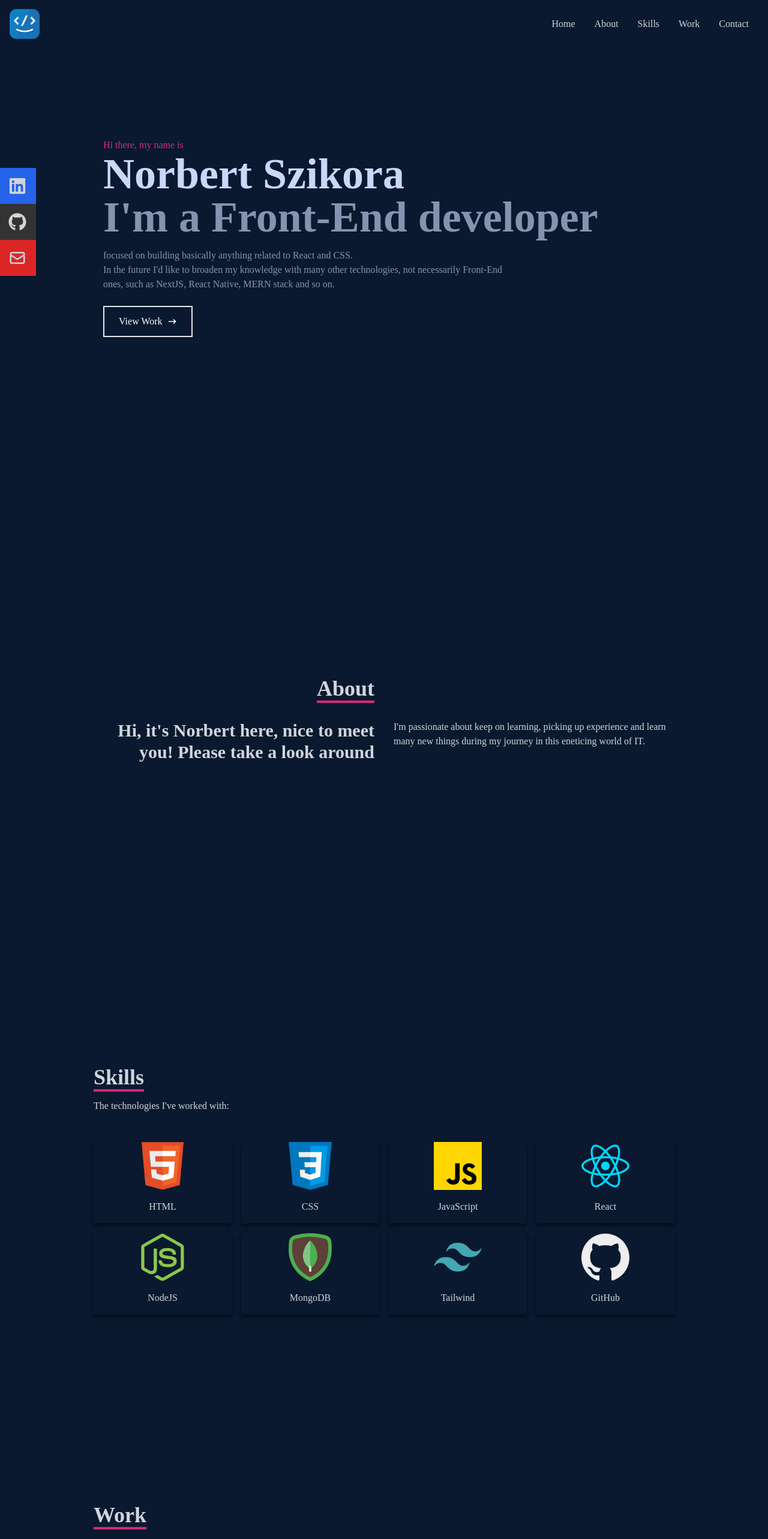
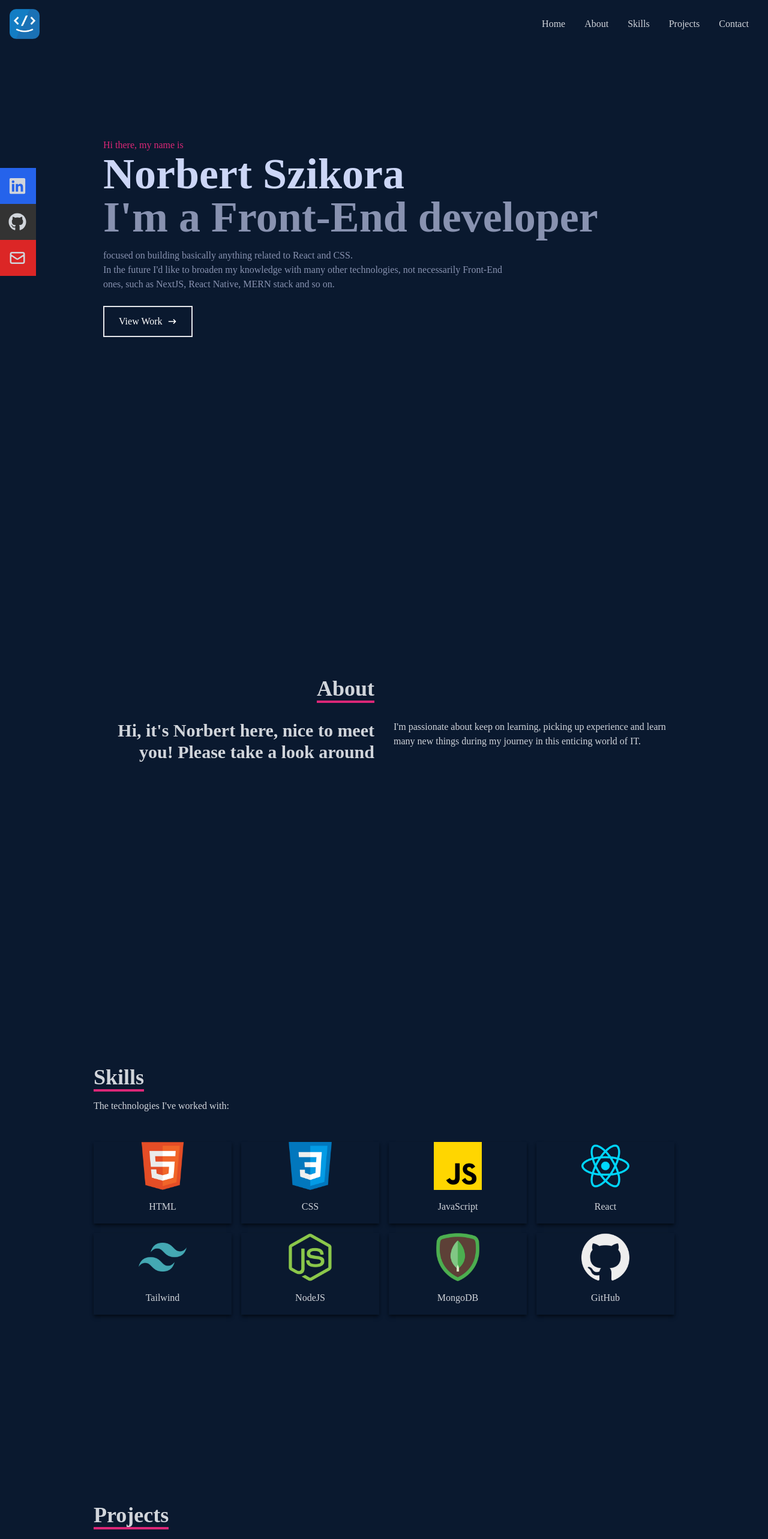
Before and after one commit to SziNo/portfolio, a React (Create React App) app: page / in a window 1280 px wide. Shown: the top 2566 px of the page at 60% size. Built offline with nearby package versions, Linux system fonts and the light colour scheme.

Commit message:
minor fixes applied

```diff
--- a/src/App.js
+++ b/src/App.js
@@ -3,7 +3,7 @@ import Navbar from './components/Navbar'
 import Home from './components/Home'
 import About from './components/About'
 import Skills from './components/Skills'
-import Work from './components/Work'
+import Projects from './components/Projects'
 import Contact from './components/Contact'
 
 const App = () => {
@@ -13,7 +13,7 @@ const App = () => {
       <Home />
       <About />
       <Skills />
-      <Work />
+      <Projects />
       <Contact />
     </div>
   )
--- a/src/components/About.jsx
+++ b/src/components/About.jsx
@@ -23,7 +23,7 @@ const About = () => {
           <div>
             <p>
               I'm passionate about keep on learning, picking up experience and
-              learn many new things during my journey in this eneticing world of
+              learn many new things during my journey in this enticing world of
               IT.
             </p>
           </div>
--- a/src/components/Home.jsx
+++ b/src/components/Home.jsx
@@ -20,7 +20,7 @@ const Home = () => {
           Native, MERN stack and so on.
         </p>
         <div>
-          <Link to='work' smooth={true} duration={500}>
+          <Link to='projects' smooth={true} duration={500}>
             <button className='text-white group border-2 px-6 py-3 my-2 flex items-center hover:bg-pink-600 hover:border-pink-600'>
               View Work
               <span className='group-hover:rotate-90 duration-300'>
--- a/src/components/Navbar.jsx
+++ b/src/components/Navbar.jsx
@@ -12,7 +12,9 @@ const Navbar = () => {
     <nav className='fixed w-full h-[80px] flex justify-between items-center px-4 bg-[#0a192f] text-gray-300'>
       {/* Logo */}
       <div>
-        <img src={logo} alt='logo' style={{ width: '50px' }} />
+        <Link to='home' smooth={true} duration={500}>
+          <img src={logo} alt='logo' style={{ width: '50px' }} />
+        </Link>
       </div>
 
       {/* Menu */}
@@ -33,8 +35,8 @@ const Navbar = () => {
           </Link>
         </li>
         <li>
-          <Link to='work' smooth={true} duration={500}>
-            Work
+          <Link to='projects' smooth={true} duration={500}>
+            Projects
           </Link>
         </li>
         <li>
--- a/src/components/Work.jsx
+++ b/src/components/Projects.jsx
@@ -5,16 +5,16 @@ import githubFinder from '../assets/project4.png'
 import cocktailFinder from '../assets/project5.png'
 import quiz from '../assets/project6.png'
 
-const Work = () => {
+const Projects = () => {
   return (
     <section
-      name='work'
+      name='projects'
       className='w-full md:h-screen text-gray-300 bg-[#0a192f]'
     >
       <div className='max-w-[1000px] mx-auto p-4 flex flex-col justify-center w-full h-full'>
         <div className='pb-8'>
           <p className='text-4xl font-bold inline border-b-4 text-gray-300 border-pink-600'>
-            Work
+            Projects
           </p>
         </div>
 
@@ -220,4 +220,4 @@ const Work = () => {
   )
 }
 
-export default Work
+export default Projects
--- a/src/components/Skills.jsx
+++ b/src/components/Skills.jsx
@@ -29,7 +29,7 @@ const Skills = () => {
           <div className='shadow-md shadow-[#040c16] hover:scale-110 duration-500'>
             <img className='w-20 mx-auto' src={css} alt='CSS icon' />
             <p className='my-4'>CSS</p>
-          </div>{' '}
+          </div>
           <div className='shadow-md shadow-[#040c16] hover:scale-110 duration-500'>
             <img
               className='w-20 mx-auto'
@@ -37,23 +37,23 @@ const Skills = () => {
               alt='JavaScript icon'
             />
             <p className='my-4'>JavaScript</p>
-          </div>{' '}
+          </div>
           <div className='shadow-md shadow-[#040c16] hover:scale-110 duration-500'>
             <img className='w-20 mx-auto' src={react} alt='React icon' />
             <p className='my-4'>React</p>
-          </div>{' '}
+          </div>
+          <div className='shadow-md shadow-[#040c16] hover:scale-110 duration-500'>
+            <img className='w-20 mx-auto' src={tailwind} alt='Tailwind icon' />
+            <p className='my-4'>Tailwind</p>
+          </div>
           <div className='shadow-md shadow-[#040c16] hover:scale-110 duration-500'>
             <img className='w-20 mx-auto' src={node} alt='NodeJS icon' />
             <p className='my-4'>NodeJS</p>
-          </div>{' '}
+          </div>
           <div className='shadow-md shadow-[#040c16] hover:scale-110 duration-500'>
             <img className='w-20 mx-auto' src={mongo} alt='MongoDB icon' />
             <p className='my-4'>MongoDB</p>
-          </div>{' '}
-          <div className='shadow-md shadow-[#040c16] hover:scale-110 duration-500'>
-            <img className='w-20 mx-auto' src={tailwind} alt='Tailwind icon' />
-            <p className='my-4'>Tailwind</p>
-          </div>{' '}
+          </div>
           <div className='shadow-md shadow-[#040c16] hover:scale-110 duration-500'>
             <img className='w-20 mx-auto' src={github} alt='GitHub icon' />
             <p className='my-4'>GitHub</p>
```
